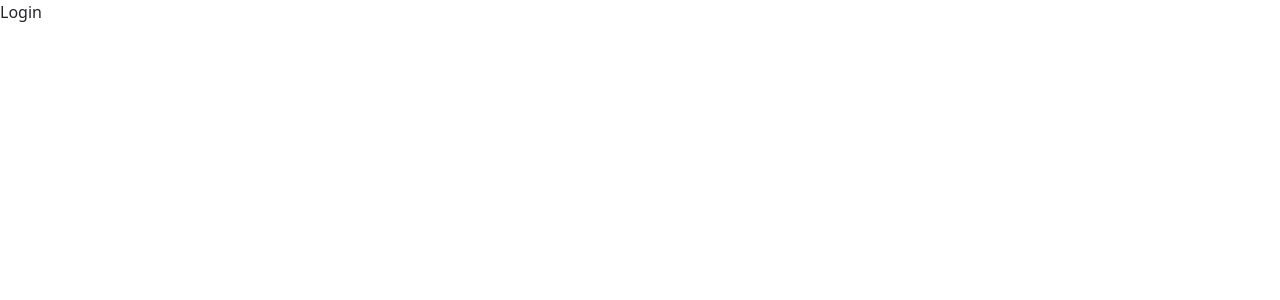
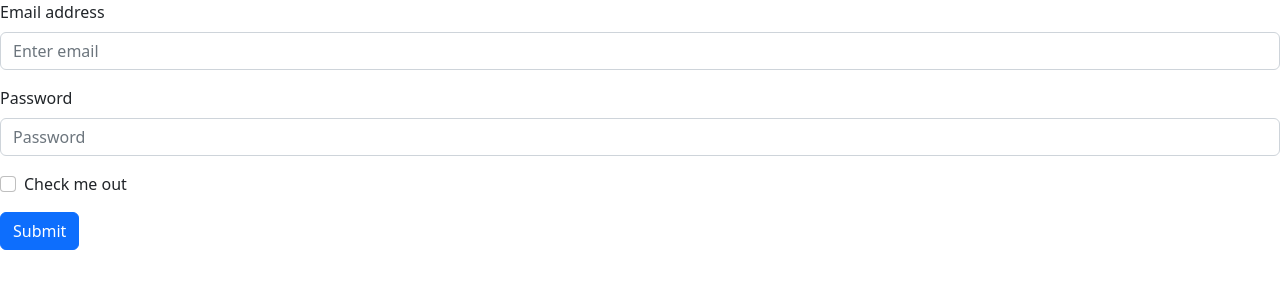
Before and after one commit to Krunal01/Property, a React (Create React App) app: page /login in a window 1280 px wide. Shown: the top 300 px of the page. Built offline with nearby package versions, Linux system fonts and the light colour scheme.

Commit message:
login page validation

```diff
--- a/src/pages/auth/Login.js
+++ b/src/pages/auth/Login.js
@@ -1,7 +1,65 @@
-import React from "react";
+import { useFormik, validateYupSchema } from "formik";
+import Button from "react-bootstrap/Button";
+import Form from "react-bootstrap/Form";
+import * as yup from "yup";
+function Login() {
+  const formik = useFormik({
+    initialValues: {
+      emialAddress: "",
+      password: "",
+    },
+    validationSchema: yup.object().shape({
+      emialAddress: yup.string().required("ENter email address"),
+      password: yup
+        .string()
+        .min(4, "Too Short!")
+        .max(20, "Too Long!")
+        .required("password is required"),
+    }),
+    onSubmit: (values) => console.log(values),
+    enableReinitialize: true,
+    validateOnChange: true,
+  });
+  return (
+    <Form onSubmit={formik.handleSubmit}>
+      <Form.Group className="mb-3" controlId="formBasicEmail">
+        <Form.Label>Email address</Form.Label>
+        <Form.Control
+          type="email"
+          placeholder="Enter email"
+          //   name="emailAddress"
+          isInvalid={formik.touched.emialAddress && formik.errors.emialAddress}
+          {...formik.getFieldProps("emialAddress")}
+        />
+        <Form.Text className="text-danger">
+          {formik.touched.emialAddress && formik.errors.emialAddress ? (
+            <div className="text-danger">{formik.errors.emialAddress}</div>
+          ) : null}
+        </Form.Text>
+      </Form.Group>
 
-const Login = () => {
-  return <div>Login</div>;
-};
+      <Form.Group className="mb-3" controlId="formBasicPassword">
+        <Form.Label>Password</Form.Label>
+        <Form.Control
+          type="password"
+          placeholder="Password"
+          isInvalid={formik.touched.password && formik.errors.password}
+          {...formik.getFieldProps("password")}
+        />
+        <Form.Text className="text-danger">
+          {formik.touched.password && formik.errors.password ? (
+            <div className="text-danger">{formik.errors.password}</div>
+          ) : null}
+        </Form.Text>
+      </Form.Group>
+      <Form.Group className="mb-3" controlId="formBasicCheckbox">
+        <Form.Check type="checkbox" label="Check me out" />
+      </Form.Group>
+      <Button variant="primary" type="submit">
+        Submit
+      </Button>
+    </Form>
+  );
+}
 
 export default Login;
```
